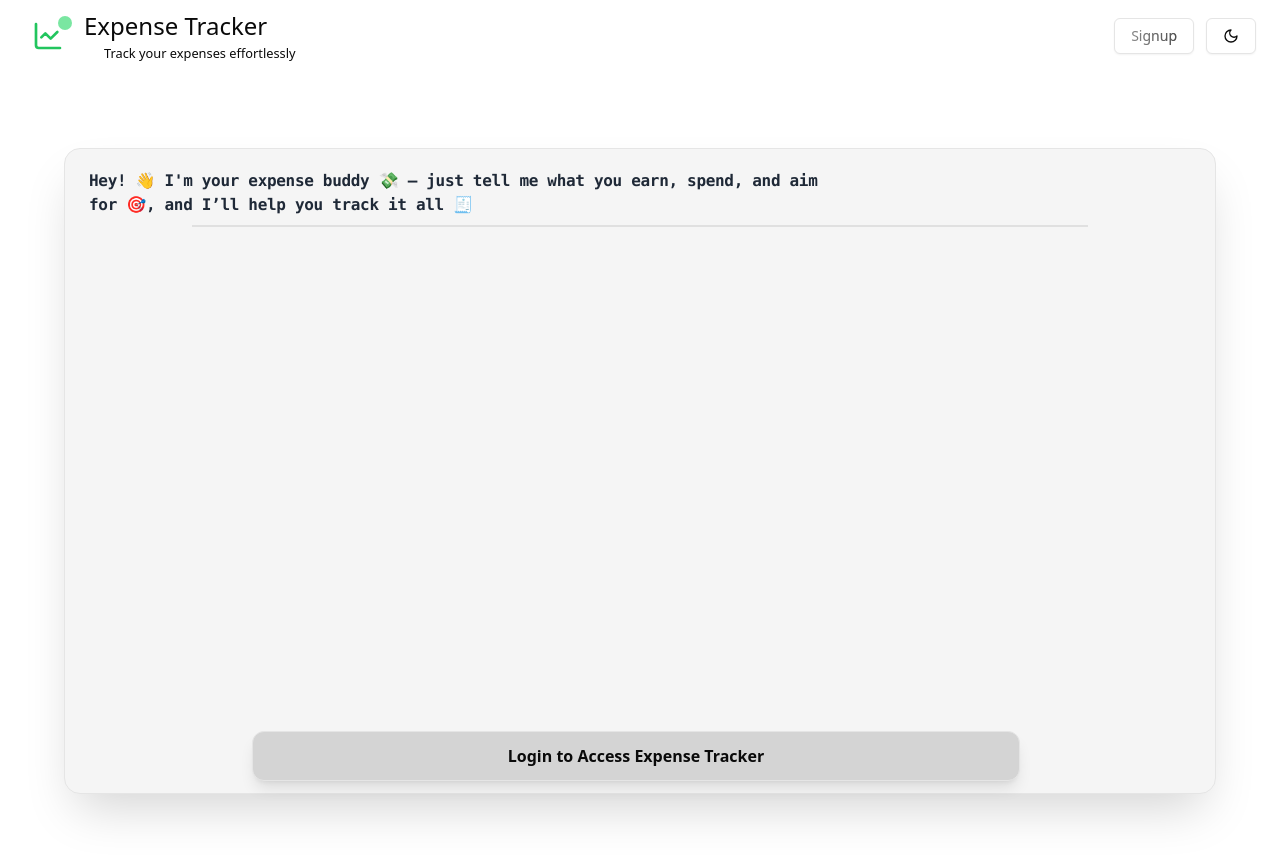
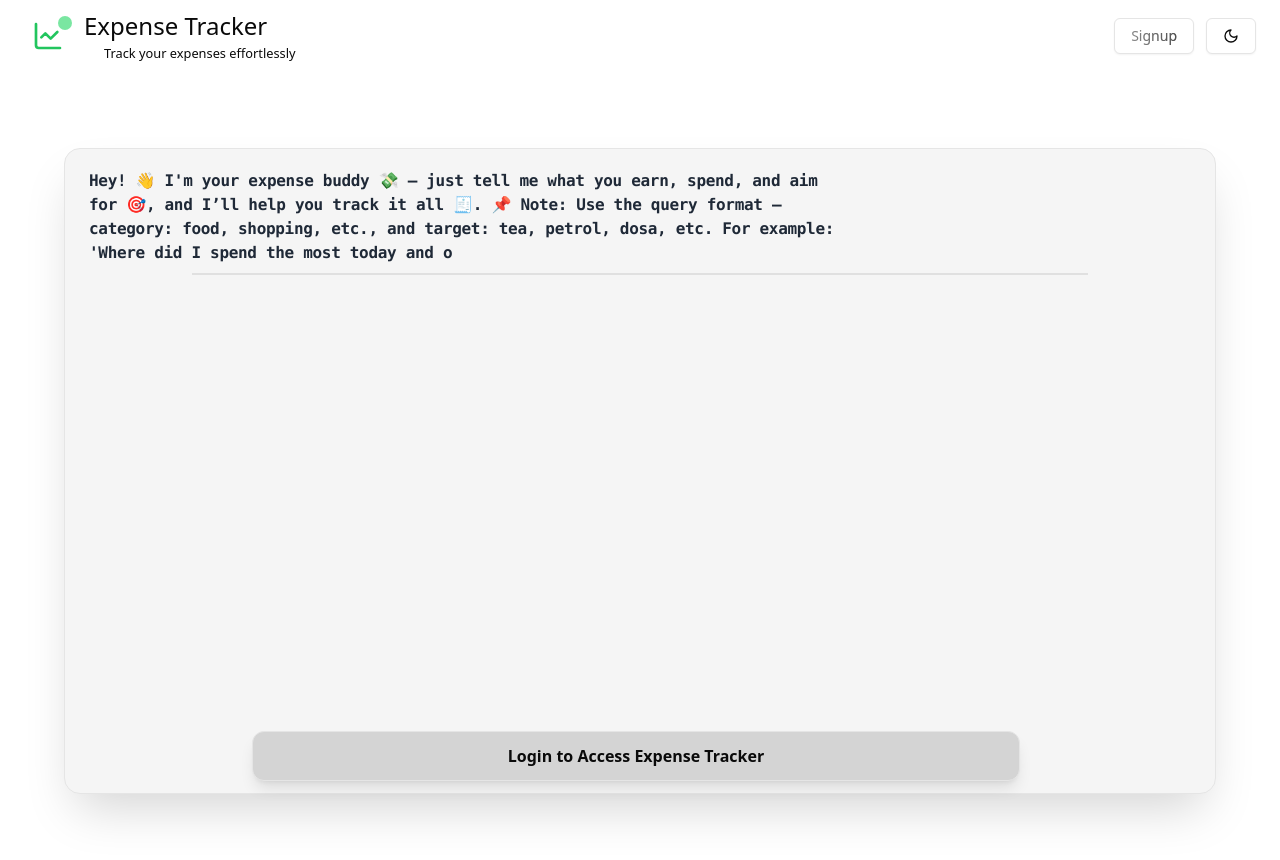
Before and after one commit to kevinkrahul/Expense_Frontend, a Next.js app: page / in a window 1280 px wide. Shown: the top 860 px of the page. Built offline with nearby package versions, Linux system fonts and the light colour scheme.

Commit message:
Font adjustment and disclaimer

```diff
--- a/src/app/page.tsx
+++ b/src/app/page.tsx
@@ -57,7 +57,7 @@ export default function Home() {
     } else {
       // Add a welcome message if no chat history exists
       const welcomeMessage: Message = {
-        text: "Hey! 👋 I'm your expense buddy 💸 — just tell me what you earn, spend, and aim for 🎯, and I’ll help you track it all 🧾",
+        text: "Hey! 👋 I'm your expense buddy 💸 — just tell me what you earn, spend, and aim for 🎯, and I’ll help you track it all 🧾. 📌 Note: Use the query format — category: food, shopping, etc., and target: tea, petrol, dosa, etc. For example: 'Where did I spend the most today and on which target?' or 'How much did I spend on target tea?'",
         isBot: true,
       };
       setMessages([welcomeMessage]);
@@ -241,9 +241,9 @@ export default function Home() {
                           <>
                             <Input
                               {...field}
-                              placeholder="Ask about your personal expenses..."
-                              className="relative bg-neutal-50 dark:bg-neutral-600 h-12 max-sm:text-sm mr-2
-                        border border-solid rounded-xl p-3
+                              placeholder="Track your spending..."
+                              className="relative bg-neutral-50 dark:bg-neutral-600 h-12 max-sm:text-sm mr-2
+                        border border-solid rounded-xl p-3 pr-14
                         shadow-lg
                       "
                               style={{ width: "clamp(200px,60vw,800px)" }}
```
